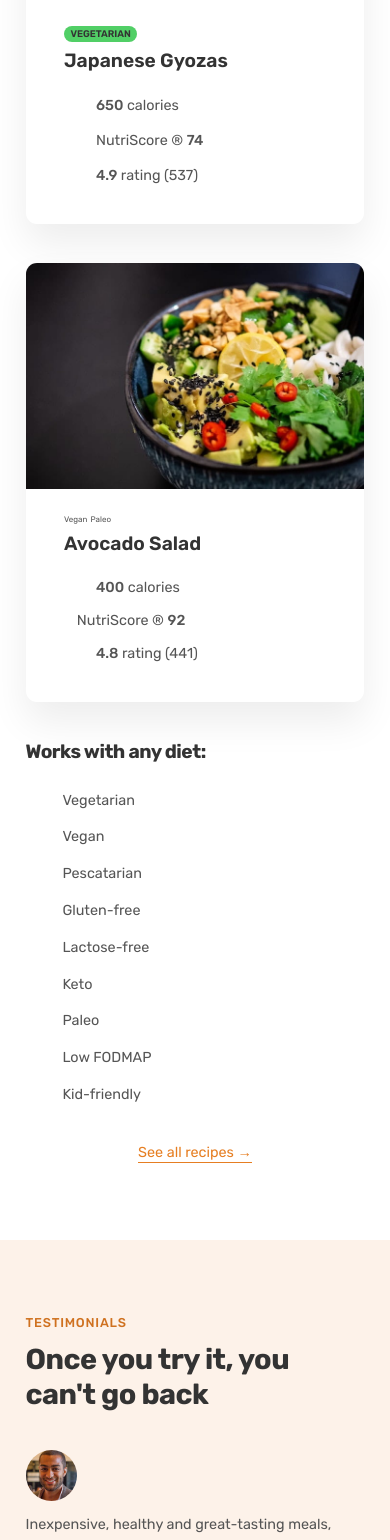
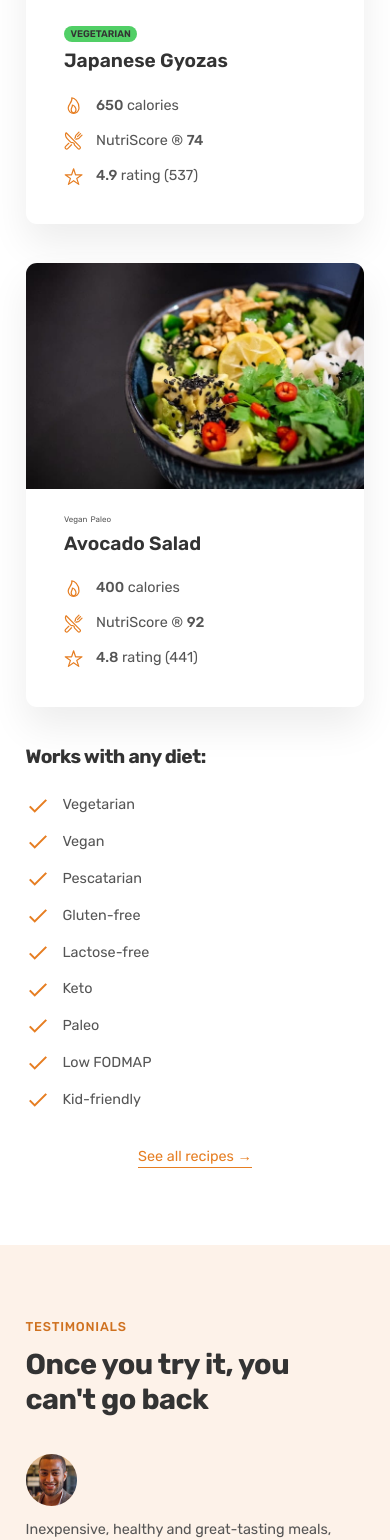
Before and after one commit to ibrahimkeyboad/omnifood, a Next.js app: page / in a window 390 px wide. Shown: the part 3329-4869 px from the top of the page. Built offline with nearby package versions, Linux system fonts and the light colour scheme.

Commit message:
update media query

```diff
--- a/src/components/meal.js
+++ b/src/components/meal.js
@@ -2,6 +2,13 @@ import React from 'react';
 
 import styles from '@/styles/meals.module.scss';
 import Image from 'next/image';
+import {
+  IoFlameOutline,
+  IoRestaurantOutline,
+  IoStarOutline,
+} from 'react-icons/io5';
+
+import { IoMdCheckmark, IoMdClose } from 'react-icons/io';
 
 function Meals() {
   return (
@@ -31,25 +38,19 @@ function Meals() {
             <p class={styles['meal-title']}>Japanese Gyozas</p>
             <ul class={styles['meal-attributes']}>
               <li class={styles['meal-attribute']}>
-                <ion-icon
-                  class={styles['meal-icon']}
-                  name='flame-outline'></ion-icon>
+                <IoFlameOutline class={styles['meal-icon']} />
                 <span>
                   <strong>650</strong> calories
                 </span>
               </li>
               <li class={styles['meal-attribute']}>
-                <ion-icon
-                  class={styles['meal-icon']}
-                  name='restaurant-outline'></ion-icon>
+                <IoRestaurantOutline class={styles['meal-icon']} />
                 <span>
                   NutriScore &reg; <strong>74</strong>
                 </span>
               </li>
               <li class={styles['meal-attribute']}>
-                <ion-icon
-                  class={styles['meal-icon']}
-                  name='star-outline'></ion-icon>
+                <IoStarOutline class={styles['meal-icon']} />
                 <span>
                   <strong>4.9</strong> rating (537)
                 </span>
@@ -74,25 +75,22 @@ function Meals() {
             <p class={styles['meal-title']}>Avocado Salad</p>
             <ul class={styles['meal-attributes']}>
               <li class={styles['meal-attribute']}>
-                <ion-icon
-                  class={styles['meal-icon']}
-                  name='flame-outline'></ion-icon>
+                <IoFlameOutline class={styles['meal-icon']} />
                 <span>
                   <strong>400</strong> calories
                 </span>
               </li>
               <li class={styles['meal-attribute']}>
-                <ion-icon
-                  class='meal-icon'
-                  name='restaurant-outline'></ion-icon>
+                <IoRestaurantOutline class={styles['meal-icon']} />
                 <span>
                   NutriScore &reg; <strong>92</strong>
                 </span>
               </li>
               <li class={styles['meal-attribute']}>
-                <ion-icon
+                <IoStarOutline
                   class={styles['meal-icon']}
-                  name='star-outline'></ion-icon>
+                  name='star-outline'
+                />
                 <span>
                   <strong>4.8</strong> rating (441)
                 </span>
@@ -105,39 +103,39 @@ function Meals() {
           <h3 class='heading-tertiary'>Works with any diet:</h3>
           <ul class='list'>
             <li class='list-item'>
-              <ion-icon class='list-icon' name='checkmark-outline'></ion-icon>
+              <IoMdCheckmark class='list-icon' />
               <span>Vegetarian</span>
             </li>
             <li class='list-item'>
-              <ion-icon class='list-icon' name='checkmark-outline'></ion-icon>
+              <IoMdCheckmark class='list-icon' />
               <span>Vegan</span>
             </li>
             <li class='list-item'>
-              <ion-icon class='list-icon' name='checkmark-outline'></ion-icon>
+              <IoMdCheckmark class='list-icon' />
               <span>Pescatarian</span>
             </li>
             <li class='list-item'>
-              <ion-icon class='list-icon' name='checkmark-outline'></ion-icon>
+              <IoMdCheckmark class='list-icon' />
               <span>Gluten-free</span>
             </li>
             <li class='list-item'>
-              <ion-icon class='list-icon' name='checkmark-outline'></ion-icon>
+              <IoMdCheckmark class='list-icon' />
               <span>Lactose-free</span>
             </li>
             <li class='list-item'>
-              <ion-icon class='list-icon' name='checkmark-outline'></ion-icon>
+              <IoMdCheckmark class='list-icon' />
               <span>Keto</span>
             </li>
             <li class='list-item'>
-              <ion-icon class='list-icon' name='checkmark-outline'></ion-icon>
+              <IoMdCheckmark class='list-icon' />
               <span>Paleo</span>
             </li>
             <li class='list-item'>
-              <ion-icon class='list-icon' name='checkmark-outline'></ion-icon>
+              <IoMdCheckmark class='list-icon' />
               <span>Low FODMAP</span>
             </li>
             <li class='list-item'>
-              <ion-icon class='list-icon' name='checkmark-outline'></ion-icon>
+              <IoMdCheckmark class='list-icon' />
               <span>Kid-friendly</span>
             </li>
           </ul>
--- a/src/styles/footer.module.scss
+++ b/src/styles/footer.module.scss
@@ -65,6 +65,10 @@
 
 .address {
   margin-bottom: 2.4rem;
+
+  @media (max-width: 44em) {
+    grid-column: span 3;
+  }
 }
 
 
```
